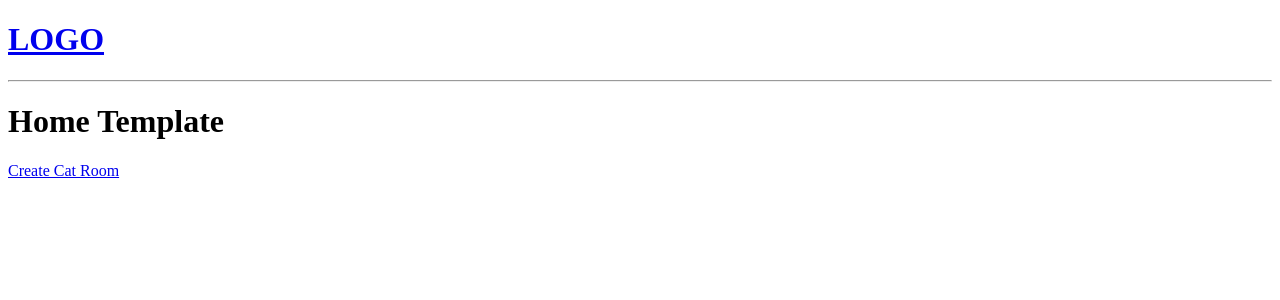
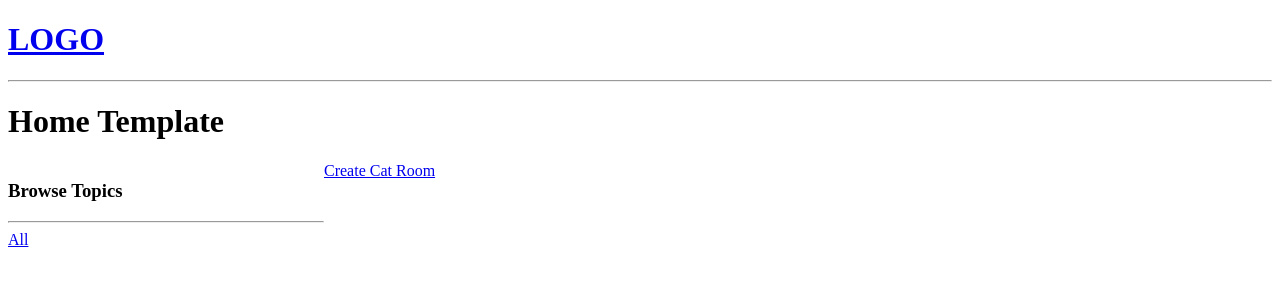
Before and after one commit to steffincodes/catswhocode, a Django app: page / in a window 1280 px wide. Shown: the top 300 px of the page. Run offline with Django 4.2, Linux system fonts and the light colour scheme; data that the repository does not hold is empty.

Commit message:
🗃️ Browsing functionality - List/Filter by topics

```diff
--- a/base/templates/base/home.html
+++ b/base/templates/base/home.html
@@ -1,5 +1,28 @@
-{% extends 'main.html' %} {% block content %}
+{% extends 'main.html' %}
+
+{% block content %}
+
+<style>
+  .home-container {
+    display: grid;
+    grid-template-columns: 1fr 3fr;
+  }
+</style>
+
 <h1>Home Template</h1>
+<div class="home-container">
+  <div>
+    <h3>Browse Topics</h3>
+    <hr />
+    <div>
+      <a href="{% url 'home' %}">All</a>
+    </div>
+    {% for topic in topics %}
+      <div>
+        <a href="{% url 'home' %}?q={{topic.name}}">{{topic.name}}</a>
+      </div>
+    {% endfor %}
+  </div>
   <div>
     <a href="{% url 'createCatRoom' %}">Create Cat Room</a>
     <div>
@@ -7,16 +30,17 @@
       <div>
         <a href="{% url 'updateCatRoom' catRoom.id %}">Edit</a>
         <a href="{% url 'deleteCatRoom' catRoom.id %}">Delete</a>
-      <span>
-        @{{catRoom.hostCat.username}}
-      </span>
+        <span> @{{catRoom.hostCat.username}} </span>
         <h5>
-        {{catRoom.id}} -- <a href="{% url 'catRoom' catRoom.id %}">{{catRoom.name}}</a>
+          {{catRoom.id}} --
+          <a href="{% url 'catRoom' catRoom.id %}">{{catRoom.name}}</a>
         </h5>
         <small>{{catRoom.topic.name}}</small>
-      <hr>
+        <hr />
       </div>
       {% endfor %}
     </div>
   </div>
+</div>
+
 {% endblock %}
--- a/base/views.py
+++ b/base/views.py
@@ -1,14 +1,17 @@
 from django.shortcuts import render, redirect
-from .models import CatRoom
+from .models import CatRoom, Topic
 from .forms import CatRoomForm
 
 # Create your views here.
 
 
 def home(request):
-    catRooms = CatRoom.objects.all()
+    q = request.GET.get('q') if request.GET.get('q') != None else ''
+    catRooms = CatRoom.objects.filter(topic__name__icontains=q)
+    topics = Topic.objects.all()
     context = {
-        'catRooms': catRooms
+        'catRooms': catRooms,
+        'topics': topics
     }
     return render(request, 'base/home.html', context)
 
@@ -46,7 +49,7 @@ def updateCatRoom(request, pk):
     return render(request, 'base/catRoom_form.html', context)
 
 
-def deleteCatRoom(request,pk):
+def deleteCatRoom(request, pk):
     catRoom = CatRoom.objects.get(id=pk)
     context = {'obj': catRoom}
     if request.method == 'POST':
```
Lines whose indentation alone changed are shown as unchanged.
